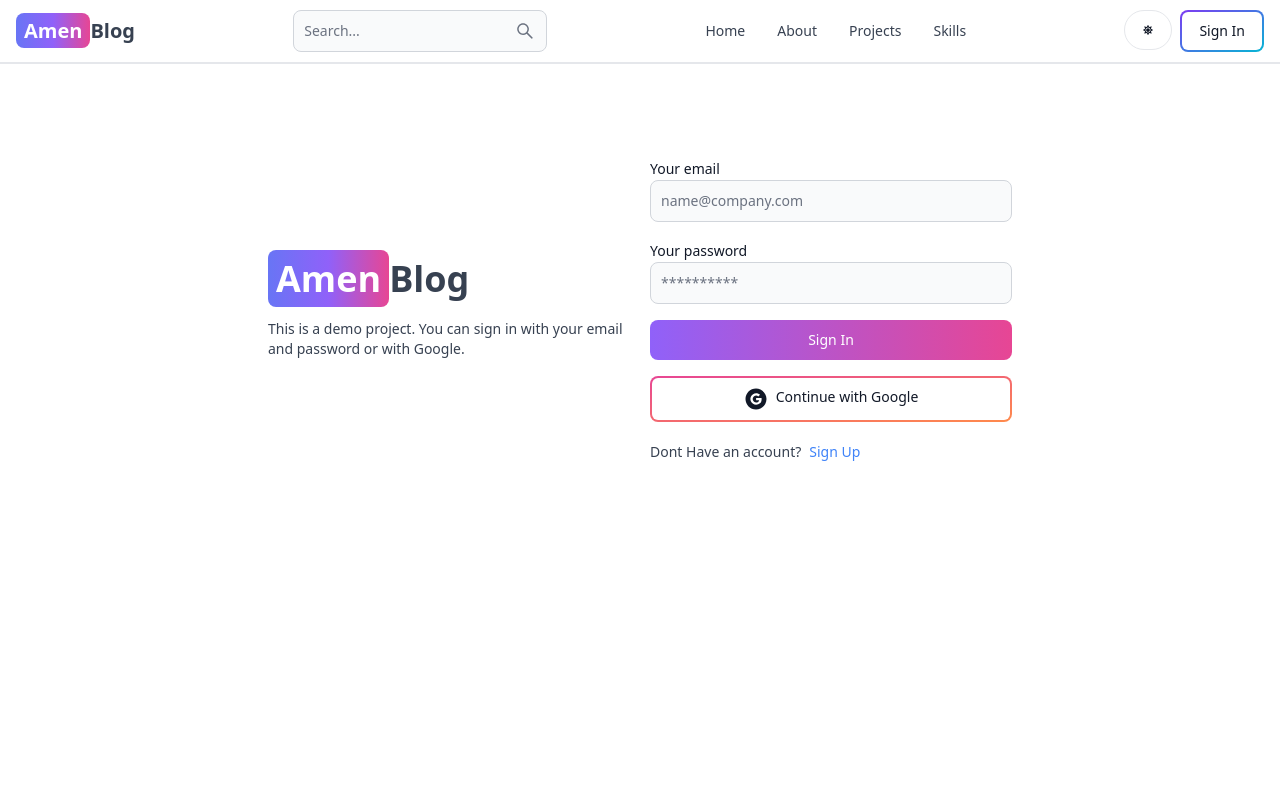
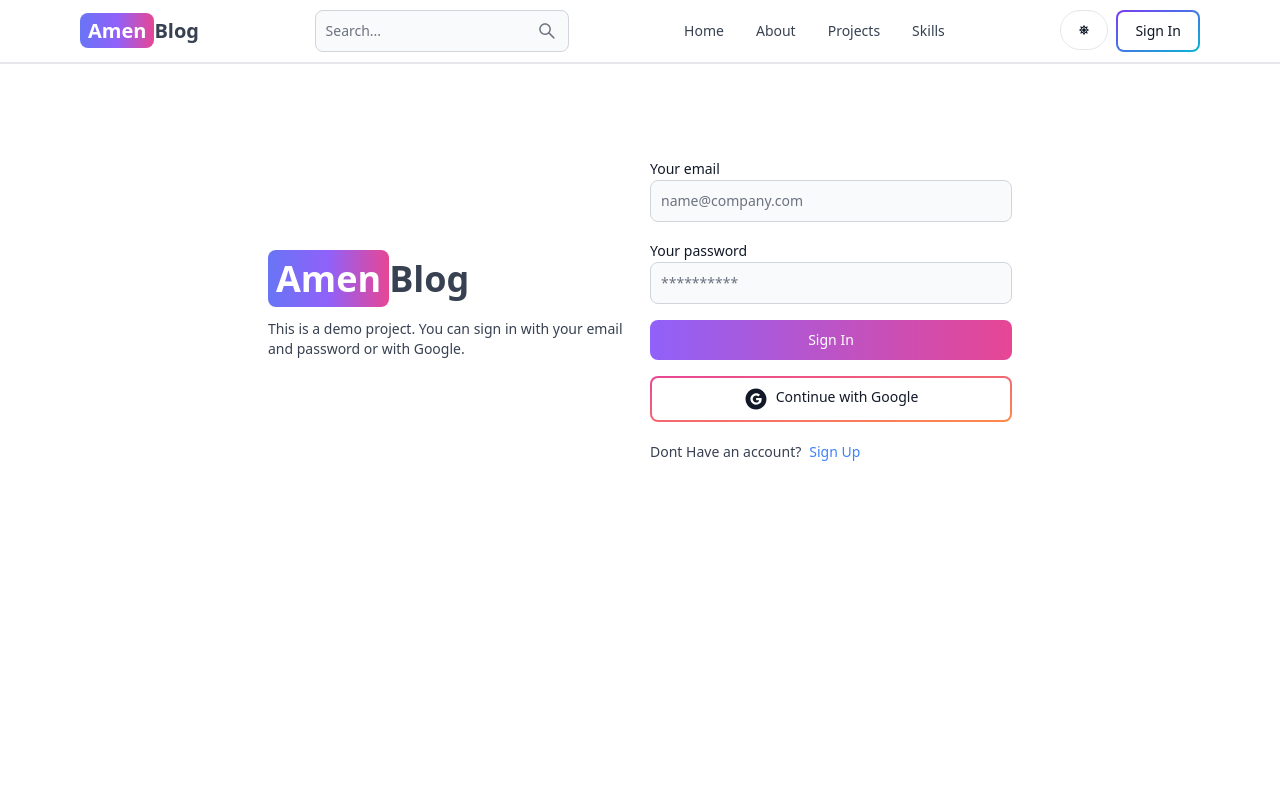
Before and after one commit to Ammen1/portofolio, a React (Vite) app in the folder client/: page /sign-in in a window 1280 px wide. Shown: the top 800 px of the page. Built offline with nearby package versions, Linux system fonts and the light colour scheme; no server answers.

Commit message:
config tailwind add fontfamily

```diff
--- a/client/tailwind.config.js
+++ b/client/tailwind.config.js
@@ -6,8 +6,18 @@ export default {
     "node_modules/flowbite-react/**/*.{js,jsx,ts,tsx}",
   ],
   theme: {
+    fontFamily: {
+      Poppins: "Poppins",
+      Paprika: "Paprika",
+      Inria: "Inria Serif",
+    },
+    container: {
+      center: true,
+      padding: "4rem",
+    },
     extend: {},
   },
+
   // eslint-disable-next-line no-undef
   plugins: [require("flowbite/plugin"), require("tailwind-scrollbar")],
 };
```
